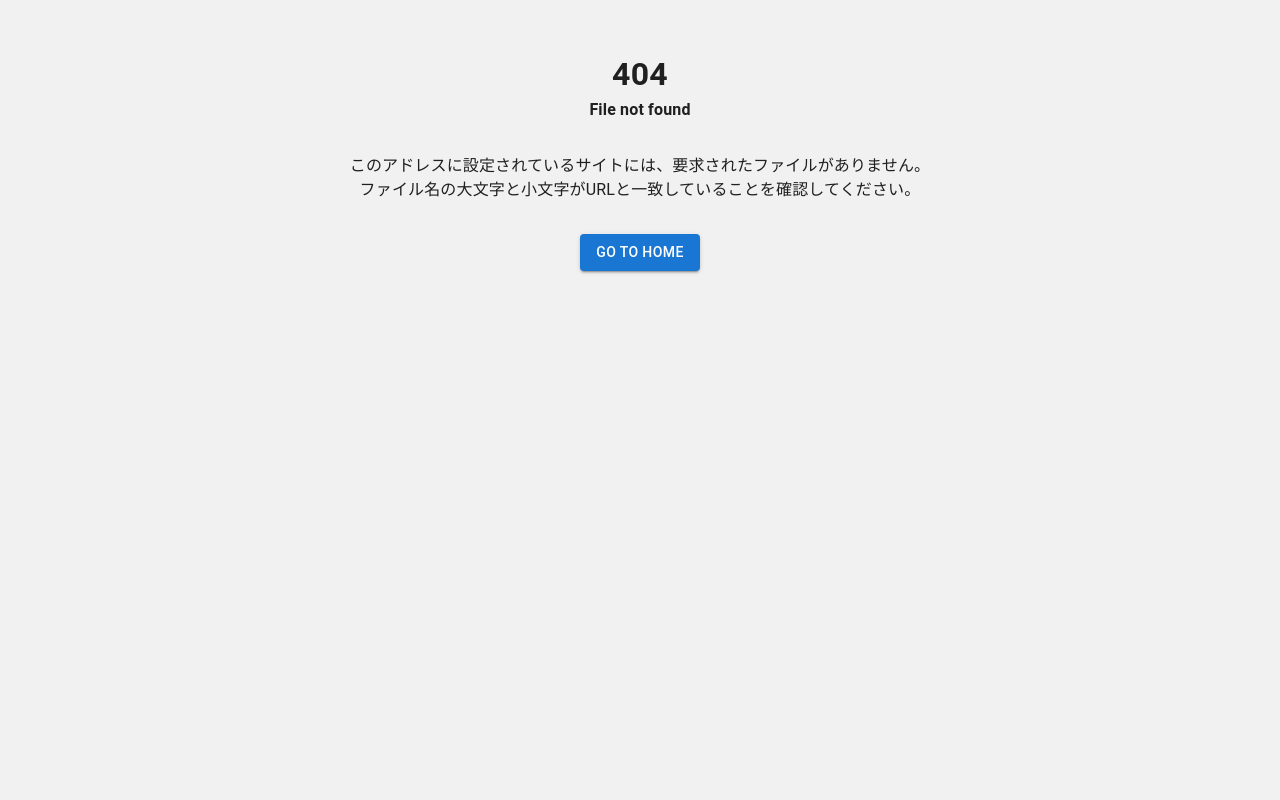
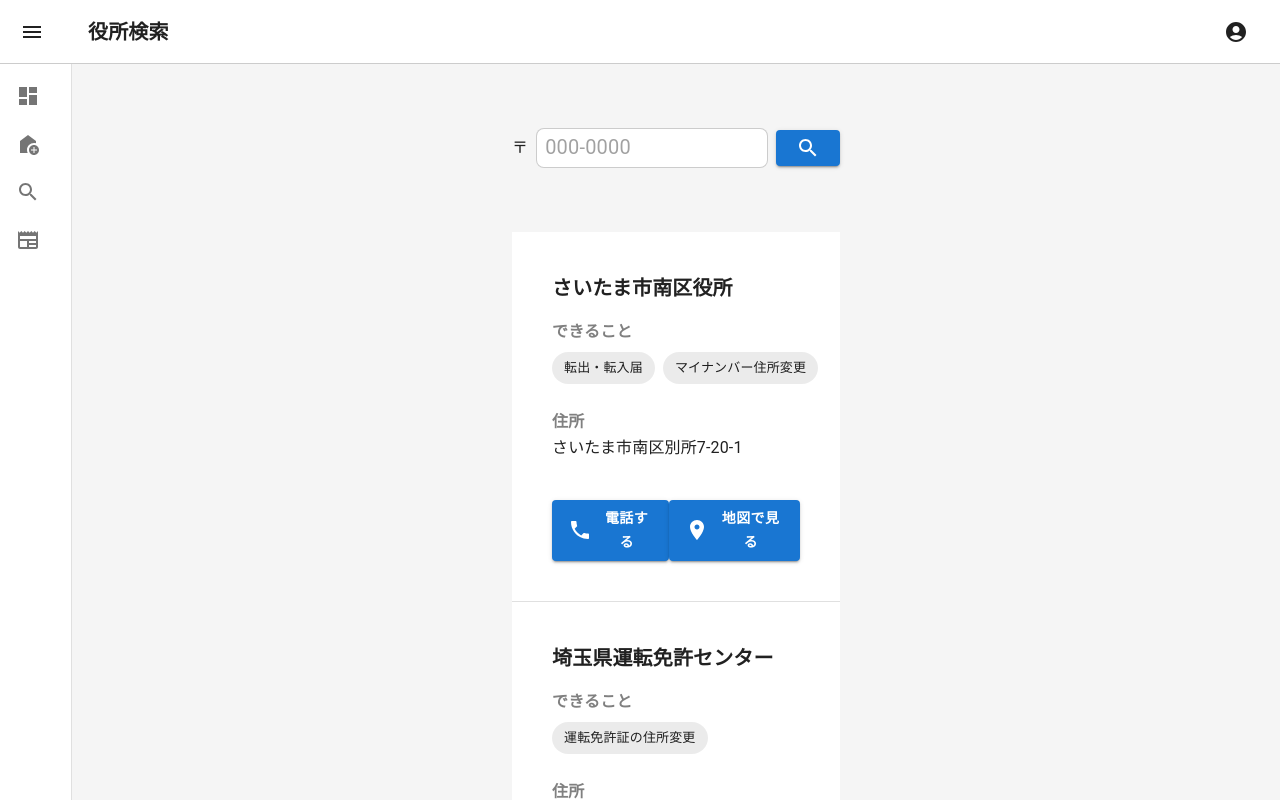
Before and after one commit to shtk0119/Portfolio, a Next.js app: page /search in a window 1280 px wide. Before the commit this address had no page. Built offline with nearby package versions, Linux system fonts and the light colour scheme.

Commit message:
Search Page create

```diff
--- /dev/null
+++ b/src/components/SearchForm.tsx
@@ -0,0 +1,97 @@
+import * as React from 'react';
+import { Box, Button, Chip, Divider, Input, List, ListItem, ListItemText, Stack, Typography } from '@mui/material';
+import { Phone, Place, Search } from '@mui/icons-material';
+
+export const SearchForm = () => {
+  return (
+    <Box
+      component="main"
+      sx={{
+        backgroundColor: (theme) =>
+          theme.palette.mode === 'light'
+            ? theme.palette.grey[100]
+            : theme.palette.grey[900],
+        flexGrow: 1,
+        height: 'calc(100vh - 64px)',
+        overflow: 'auto',
+        marginTop: '64px',
+      }}
+    >
+      <Box margin='64px 440px'>
+        <Box display='flex' alignItems='center' justifyContent='center'>
+          <Typography component='span' mr={1}>〒</Typography>
+          <Input type='number' sx={{ bgcolor: 'white', fontSize: '20px', border: '1px solid #00000033', borderRadius: 2, p: '0 8px', step: '1' }} placeholder='000-0000' disableUnderline />
+          <Button sx={{ height: '100%', ml: 1 }} variant='contained'>
+            <Search />
+          </Button>
+        </Box>
+
+        <Box bgcolor='white' m='64px auto 0' width='100%' >
+
+          <Box p={5}>
+            <Typography variant='h6' component='h5' fontWeight='bold'>さいたま市南区役所</Typography>
+            <Box mt={2}>
+              <Typography fontWeight='bold' color='gray'>できること</Typography>
+              <Stack direction="row" spacing={1} mt={1}>
+                <Chip label="転出・転入届" />
+                <Chip label="マイナンバー住所変更" />
+              </Stack>
+              <Box mt={3}>
+                <Typography variant='subtitle1' fontWeight='bold' color='gray'>住所</Typography>
+                <Typography>さいたま市南区別所7-20-1</Typography>
+              </Box>
+              <Box mt={5} display='flex' justifyContent='space-around'>
+                <Button type='button' variant='contained'>
+                  <Phone />
+                  <Typography variant='button' fontWeight='bold' ml={1}>電話する</Typography>
+                </Button>
+                <Button type='button' variant='contained'>
+                  <Place />
+                  <Typography variant='button' fontWeight='bold' ml={1}>地図で見る</Typography>
+                </Button>
+              </Box>
+            </Box>
+          </Box>
+
+          <Divider />
+
+          <Box p={5}>
+            <Typography variant='h6' component='h5' fontWeight='bold'>埼玉県運転免許センター</Typography>
+            <Box mt={2}>
+              <Typography fontWeight='bold' color='gray'>できること</Typography>
+              <Stack direction="row" spacing={1} mt={1}>
+                <Chip label="運転免許証の住所変更" />
+              </Stack>
+              <Box mt={3}>
+                <Typography variant='subtitle1' fontWeight='bold' color='gray'>住所</Typography>
+                <Typography>さいたま市南区別所7-20-1</Typography>
+              </Box>
+              <Box mt={1}>
+                <Typography variant='subtitle1' fontWeight='bold' color='gray'>詳細</Typography>
+                <List disablePadding>
+                  <ListItem disablePadding>
+                    <ListItemText>受付曜日：月曜日 〜 金曜日</ListItemText>
+                  </ListItem>
+                  <ListItem disablePadding>
+                    <ListItemText>受付日時：午前9時 〜 午後17時</ListItemText>
+                  </ListItem>
+                </List>
+              </Box>
+              <Box mt={5} display='flex' justifyContent='space-around'>
+                <Button type='button' variant='contained'>
+                  <Phone />
+                  <Typography variant='button' fontWeight='bold' ml={1}>電話する</Typography>
+                </Button>
+                <Button type='button' variant='contained'>
+                  <Place />
+                  <Typography variant='button' fontWeight='bold' ml={1}>地図で見る</Typography>
+                </Button>
+              </Box>
+            </Box>
+          </Box>
+
+        </Box>
+      </Box>
+    </Box>
+  )
+}
--- /dev/null
+++ b/src/pages/search.tsx
@@ -0,0 +1,16 @@
+import * as React from 'react';
+import { Box, CssBaseline } from '@mui/material';
+import { Header } from '../components/Header';
+import { SearchForm } from '../components/SearchForm';
+
+const Search = () => {
+  return (
+    <Box display='flex'>
+      <CssBaseline />
+      <Header title={'役所検索'}/>
+      <SearchForm />
+    </Box>
+  )
+}
+
+export default Search;
```
